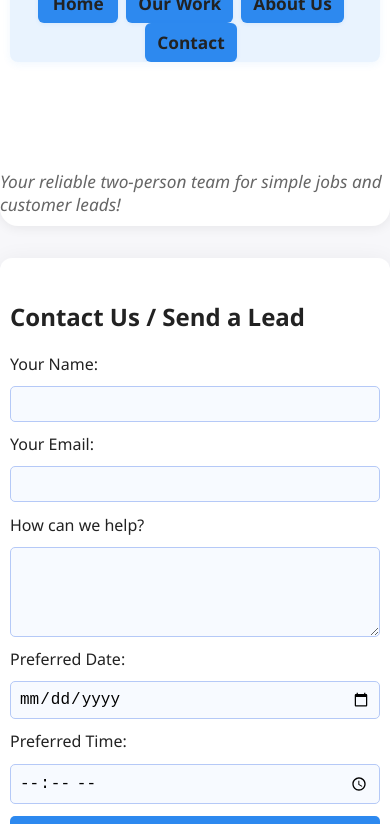
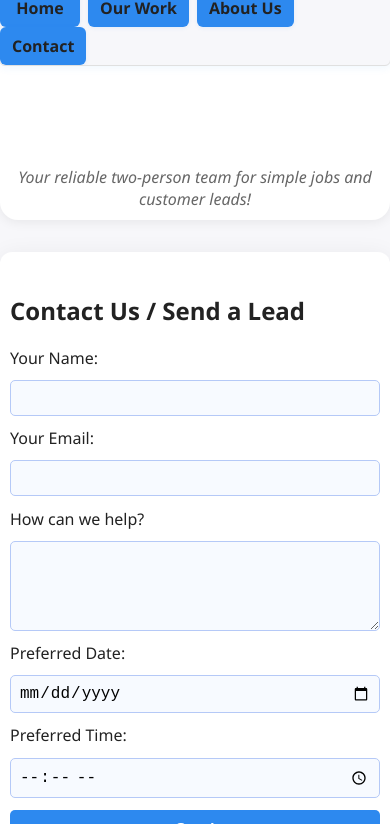
Before and after one commit to chincheto66/chincheto66.github.io, a plain HTML site: page contact.html in a window 390 px wide. Shown: the part 108-932 px from the top of the page. Drawn offline with Linux system fonts and the light colour scheme; files whose address does not match are found by name.

Commit message:
updaaaaateee

```diff
--- a/contact.html
+++ b/contact.html
@@ -14,13 +14,12 @@
             padding: 10px;
             margin-bottom: 0;
         }
-        .site-logo {
-            max-width: 100px;
-            height: auto;
-        }
         .header-title-nav {
             flex: 1 1 200px;
             min-width: 0;
+            display: flex;
+            flex-direction: column;
+            align-items: flex-start;
         }
         .main-nav ul {
             display: flex;
@@ -36,16 +35,34 @@
             text-decoration: none;
             white-space: nowrap;
         }
+        .header-tagline {
+            margin-top: 6px;
+            margin-bottom: 0;
+            text-align: left;
+        }
         @media (max-width: 600px) {
             .header-content {
                 flex-direction: column;
-                align-items: flex-start;
+                align-items: center;
+                padding: 8px 4px 4px 4px;
+            }
+            .site-logo {
+                margin-bottom: 6px;
+            }
+            .header-title-nav {
+                align-items: center;
+                width: 100%;
             }
             .main-nav ul {
                 flex-direction: row;
-                width: 100%;
+                width: 100vw;
                 overflow-x: auto;
                 gap: 0;
+                border-radius: 6px;
+                background: #f7f7fa;
+                border: 1px solid #e0e0e0;
+                margin-bottom: 0;
+                justify-content: flex-start;
             }
             .main-nav li {
                 flex: 0 0 auto;
@@ -56,6 +73,13 @@
                 box-sizing: border-box;
                 text-align: center;
                 margin-right: 8px;
+                font-size: 1rem;
+            }
+            .header-tagline {
+                text-align: center !important;
+                margin-top: 6px;
+                margin-bottom: 0;
+                font-size: 1rem;
             }
             h1, h2, p, label {
                 text-align: left !important;
@@ -66,9 +90,6 @@
         }
         main {
             padding: 10px;
-        }
-        .header-tagline {
-            margin-top: 8px;
         }
     </style>
 </head>
```
Also changed, not shown: about-us.html (+30 -5 lines), index.html (+30 -5 lines), our-work.html (+30 -5 lines).
